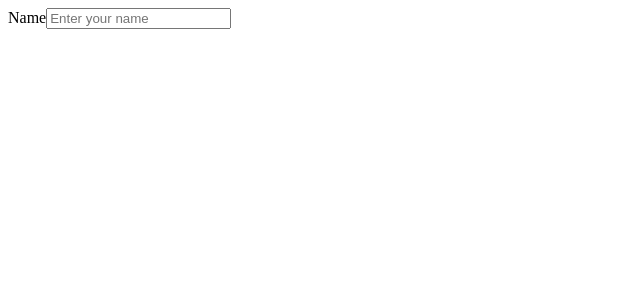
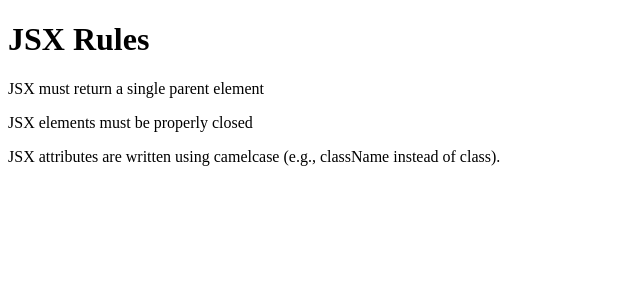
Before and after one commit to Daniel4000-dev/react-demos, a React (Vite) app: page / in a window 1280 px wide. Shown: the top 300 px of the page, without its empty margins (0-640 px from the left). Built offline with nearby package versions, Linux system fonts and the light colour scheme.

Commit message:
createdjsx rules

```diff
--- a/src/App.jsx
+++ b/src/App.jsx
@@ -1,11 +1,8 @@
+import JSXRules from "./components/JSXRules";
+
 function App () {
   return (
-   <section id="section">
-    <form>
-      <label htmlFor='name'>Name</label>
-      <input type='text' placeholder="Enter your name" />
-    </form>
-   </section>
+   <JSXRules />
   )
 }
 
--- /dev/null
+++ b/src/components/JSXRules.jsx
@@ -0,0 +1,16 @@
+import React from 'react'
+
+const JSXRules = () => {
+  return (
+    <div>
+        <h1>JSX Rules</h1>
+        <p>JSX must return a single parent element</p>
+        <p>JSX elements must be properly closed</p>
+        <p>
+            JSX attributes are written using camelcase (e.g., className instead of class).
+        </p>
+    </div>
+  )
+}
+
+export default JSXRules
```
